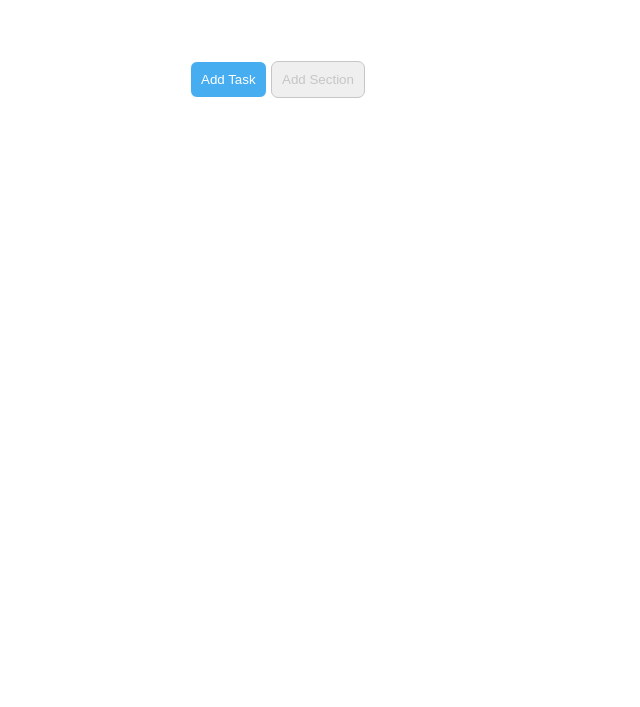
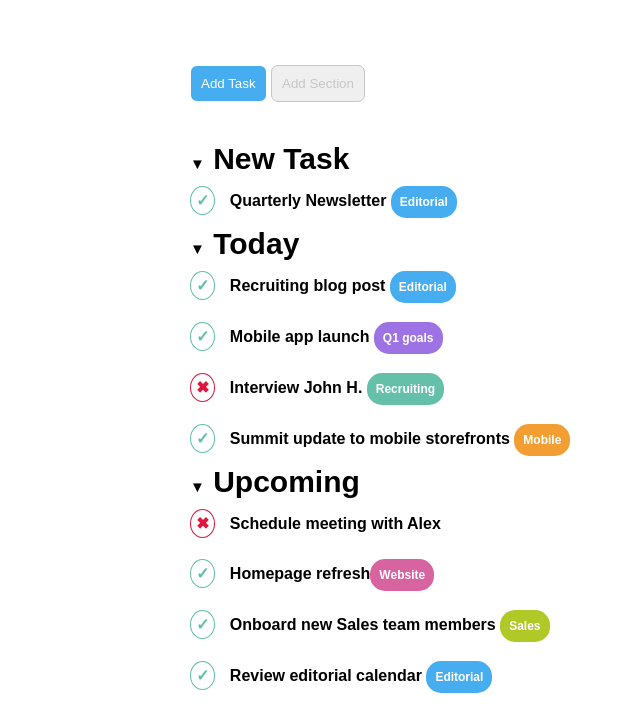
Before and after one commit to LudovicoPellecchia/html-css-toboolist, a plain HTML site: page index.html in a window 1280 px wide. Shown: the part 93-800 px from the top of the page, without its empty margins (0-640 px from the left). Drawn offline with Linux system fonts and the light colour scheme.

Commit message:
aggiunta sezioni

```diff
--- a/css/style.css
+++ b/css/style.css
@@ -5,7 +5,7 @@
 }
 
 html{
-    font-family:Arial, Helvetica, sans-serif ;
+    font-family:Arial, Helvetica, sans-serif
 }
 
 header{
@@ -13,7 +13,7 @@ header{
 }
 
 .title{
-    font-size:40px;
+    font-size:50px;
     font-weight: 800;
     display: inline-block;
     vertical-align: bottom;
@@ -32,15 +32,73 @@ header{
     margin-bottom: 40px;
 }
 
-.task{
+.button.addtask{
     color: white;
     background-color:#47ADF1;
     border-radius: 7px;
     border: 1px solid;
 }
 
-.section{
+.button.section{
     border: 1px solid rgb(198, 198, 198);
     color: rgb(198, 198, 198);
     border-radius: 7px;
 }
+
+
+h6{
+    font-size:30px;
+}
+.index-arrow{
+    font-size: 15px;
+}
+
+
+.sign{
+    font-weight: bold;
+    padding: 5px;
+    border: 1px solid;
+    border-radius: 60%;
+    margin-right: 10px;
+}
+
+.sign.true{
+    color: #61BFA8;
+}
+
+.sign.false{
+    color: #e1153e;
+}
+
+.task-name{
+    line-height: 50px;
+    font-weight:bold;
+}
+
+.task-type{
+    font-size: 12px;
+    padding: 9px;
+    color: white;
+    border-radius: 15px;
+}
+
+.editorial{
+    background-color: #47ADF1;
+}
+
+.q1goals{
+    background-color:#9C72E4 ;
+}
+.recruiting{
+    background-color:#64C0A9 ;
+}
+.mobile{
+    background-color: #F29E33;
+
+}
+.website{
+    background-color:#D863A1 ;
+}
+.sales{
+    background-color:#B0C926 ;
+}
--- a/index.html
+++ b/index.html
@@ -18,9 +18,29 @@
     <main>
         <div class="container">
             <nav class="buttons">
-                <button class="button task">Add Task</button>
+                <button class="button addtask">Add Task</button>
                 <button class="button section">Add Section</button>
             </nav>
+
+            <section class="index">
+                <h6><span class="index-arrow">&#9660;</span> New Task</h6>
+                <div class="task-name"><span class="true sign">&#10003;</span> Quarterly Newsletter <span class="task-type editorial">Editorial</span></div>
+            </section>
+            <section class="index">
+                <h6><span class="index-arrow">&#9660;</span> Today</h6>
+                <div class="task-name"><span class="true sign">&#10003;</span> Recruiting blog post <span class="task-type editorial">Editorial</span></div>
+                <div class="task-name"><span class="true sign">&#10003;</span> Mobile app launch <span class="task-type q1goals">Q1 goals</span></div>
+                <div class="task-name"><span class="false sign">&#10006;</span> Interview John H. <span class="task-type recruiting">Recruiting</span></div>
+                <div class="task-name"><span class="true sign">&#10003;</span> Summit update to mobile storefronts <span class="task-type mobile">Mobile</span></div>
+            </section>
+            <section class="index">
+                <h6><span class="index-arrow">&#9660;</span> Upcoming</h6>
+                <div class="task-name"><span class="false sign">&#10006;</span> Schedule meeting with Alex</div>
+                <div class="task-name"><span class="true sign">&#10003;</span> Homepage refresh<span class="task-type website">Website</span></div>
+                <div class="task-name"><span class="true sign">&#10003;</span> Onboard new Sales team members <span class="task-type sales">Sales</span></div>
+                <div class="task-name"><span class="true sign">&#10003;</span> Review editorial calendar <span class="task-type editorial">Editorial</span></div>
+            </section>
+
 
         </div>
 
```
